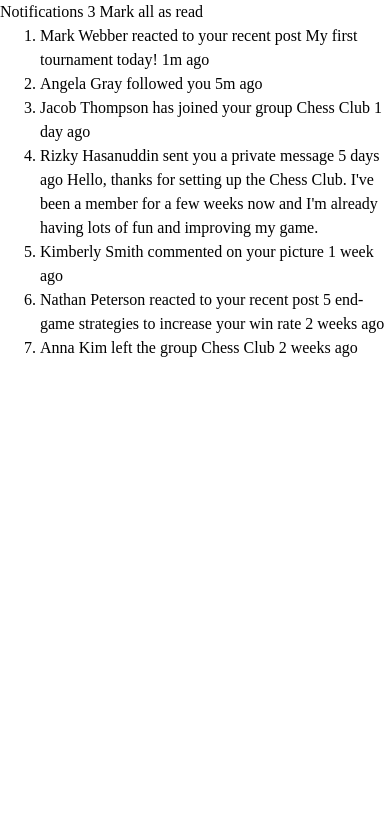
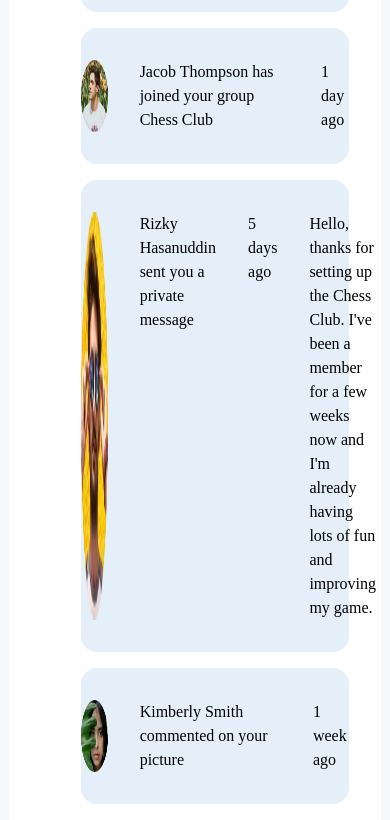
Before and after one commit to sclingan/notifications-page, a React (Vite) app: page / in a window 390 px wide. Shown: the top 820 px of the page. Built offline with nearby package versions, Linux system fonts and the light colour scheme.

Commit message:
Added css variables, basic mobile layout

```diff
--- a/index.html
+++ b/index.html
@@ -4,7 +4,7 @@
     <meta charset="UTF-8">
     <!-- displays site properly based on user's device -->
     <meta name="viewport" content="width=device-width, initial-scale=1.0">
-    <link rel="icon" type="image/png" sizes="32x32" href="./assets/images/favicon-32x32.png">
+    <link rel="icon" type="image/png" sizes="32x32" href="./public/images/favicon-32x32.png">
     <title>Frontend Mentor | Notifications page</title>
   </head>
   <body>
--- a/src/App.css
+++ b/src/App.css
@@ -42,3 +42,65 @@ p, h1, h2, h3, h4, h5, h6 {
 }
 
 /* add css variables */
+:root {
+  --primary-red: hsl(1, 90%, 64%);
+  --primary-blue: hsl(219, 85%, 26%);
+  --neutral-white: hsl(0, 0%, 100%);
+  --neutral-light-greyish-blue: hsl(210, 60%, 98%);
+  --neutral-light-greyish-blue1: hsl(211, 68%, 94%);
+  --neutral-light-greyish-blue2: hsl(205, 33%, 90%);
+  --nuetral-grayish-blue: hsl(219, 14%, 63%);
+  --nueutral-dark-grayish-blue: hsl(219, 12%, 42%);
+  --neutral-dark-blue: hsl(224, 21%, 14%);
+  --font-family: 'Plus Jakarta Sans';
+  --font-size: 1rem;
+  --fw-500: 500;
+  --fw-800: 800;
+}
+
+body {
+  background-color: var(--neutral-light-greyish-blue);
+  font-family: var(--font-family);
+  font-size: var(--font-size);
+  font-weight: var(--fw-500);
+  display: flex;
+  flex-direction: column;
+  justify-content: center;
+  align-items: center;
+  margin-inline: 2rem;
+}
+
+main {
+  border-radius: 1rem;
+  background-color: var(--neutral-white);
+  padding-block: 2rem;
+  padding-inline: 2rem;
+}
+
+header {
+  display: flex;
+  flex-direction: row;
+}
+
+section {
+
+}
+
+ol {
+  list-style-type: none;
+}
+
+li {
+  display: flex;
+  flex-direction: row;
+  gap: 2rem;
+  padding-block: 2rem;
+  background-color: var(--neutral-light-greyish-blue1);
+  border-radius: 1rem;
+  margin-block: 1rem;
+}
+
+img {
+  max-width: 10%; /* check this size */
+  /* padding-block: 1rem; */
+}
--- a/src/App.tsx
+++ b/src/App.tsx
@@ -7,6 +7,7 @@ function App() {
 
   return (
     <main>
+      <h1 className='sr-only'>Notifications Page</h1>
       <Header />
       <Section />
     </main>
--- a/src/header.tsx
+++ b/src/header.tsx
@@ -4,10 +4,8 @@ function Header() {
 
     return (
       <header>
-
-         Notifications 3
-
-         Mark all as read
+         <h2>Notifications 3</h2>
+         <button>Mark all as read</button>
       </header>
     )
   }
--- a/src/section.tsx
+++ b/src/section.tsx
@@ -1,32 +1,61 @@
-
+import angela from '../public/images/avatar-angela-gray.webp';
+import anna from '../public/images/avatar-anna-kim.webp';
+import jacob from '../public/images/avatar-jacob-thompson.webp';
+import kimberly from '../public/images/avatar-kimberly-smith.webp';
+import mark from '../public/images/avatar-mark-webber.webp';
+import nathan from '../public/images/avatar-nathan-peterson.webp';
+import rizky from '../public/images/avatar-rizky-hasanuddin.webp';
 
 function Section() {
 
     return (
-      <ol>
-          <li>Mark Webber reacted to your recent post My first tournament today!
-          1m ago</li>
+      <section>
+         <ol>
+             <li>
+              <img src={mark} alt=""></img>
+              <p>Mark Webber reacted to your recent post My first tournament today!</p>
+                 1m ago
+             </li>
 
-          <li>Angela Gray followed you
-          5m ago</li>
+             <li>
+              <img src={angela} alt=""></img>
+              <p>Angela Gray followed you</p>
+                 5m ago
+             </li>
 
-          <li>Jacob Thompson has joined your group Chess Club
-          1 day ago</li>
+             <li>
+              <img src={jacob} alt=""></img>
+              <p>Jacob Thompson has joined your group Chess Club</p>
+                 1 day ago
+             </li>
 
-          <li>Rizky Hasanuddin sent you a private message
-          5 days ago
-          Hello, thanks for setting up the Chess Club. I've been a member for a few weeks now and
-          I'm already having lots of fun and improving my game.</li>
+             <li>
+              <img src={rizky} alt=""></img>
+              <p>Rizky Hasanuddin sent you a private message</p>
+                 5 days ago
+              <p>Hello, thanks for setting up the Chess Club. I've been a member for a few weeks now and
+                I'm already having lots of fun and improving my game.</p>
+              </li>
 
-          <li>Kimberly Smith commented on your picture
-          1 week ago</li>
+             <li>
+              <img src={kimberly} alt=""></img>
+              <p>Kimberly Smith commented on your picture</p>
+                 1 week ago
+             </li>
 
-          <li>Nathan Peterson reacted to your recent post 5 end-game strategies to increase your win rate
-          2 weeks ago</li>
+             <li>
+              <img src={nathan} alt=""></img>
+              <p>Nathan Peterson reacted to your recent post 5 end-game strategies to increase your win rate</p>
+                 2 weeks ago
+              </li>
 
-          <li>Anna Kim left the group Chess Club
-          2 weeks ago</li>
-      </ol>
+             <li>
+              <img src={anna} alt=""></img>
+              <p>Anna Kim left the group Chess Club</p>
+                 2 weeks ago
+             </li>
+         </ol>
+      </section>
     )
   }
 
```
